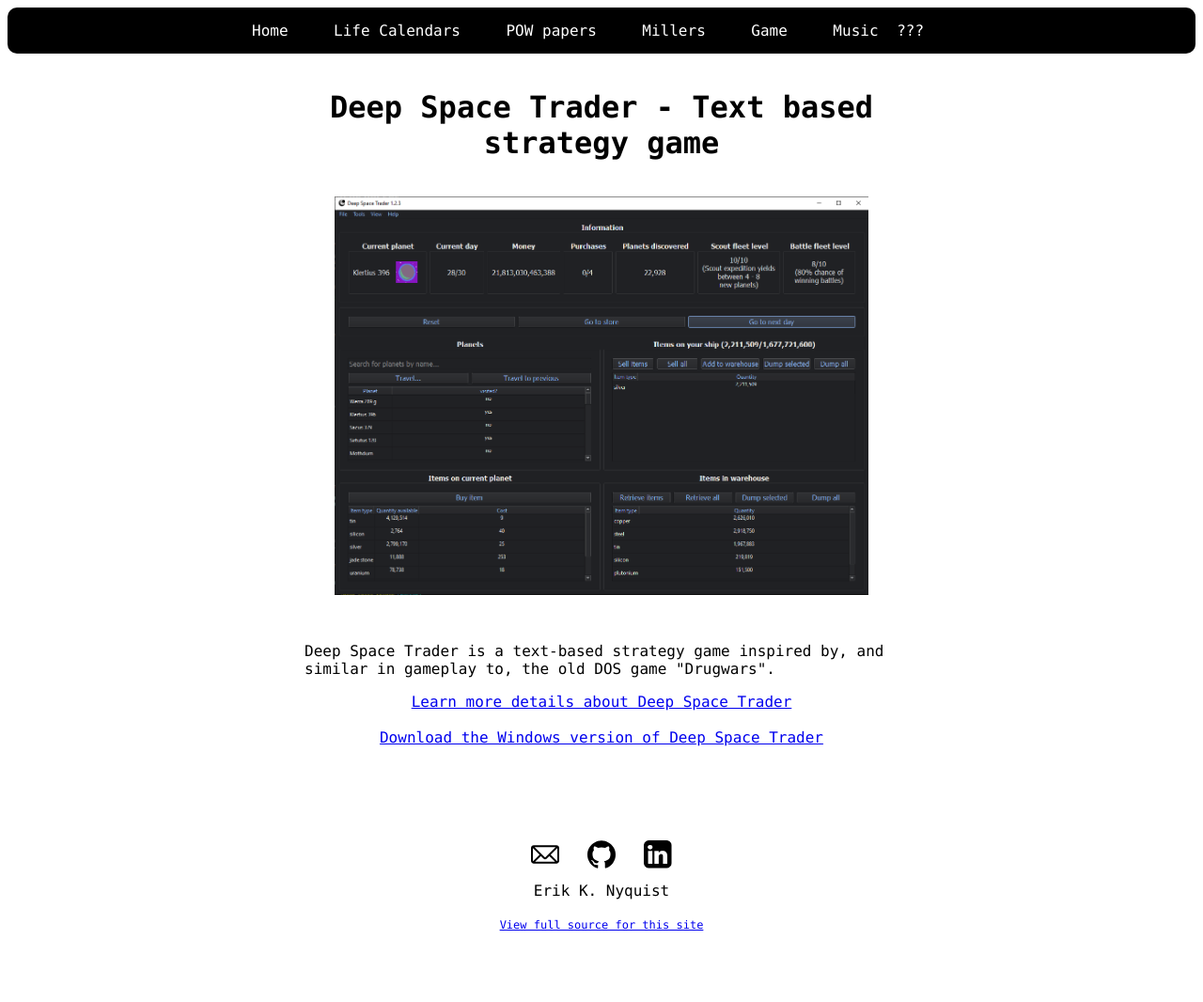
After one commit to eriknyquist/personal-site, a Django app: template templates/deepspacetrader.html in a window 1280 px wide. The commit adds this page. Shown: the whole page at 94% size. Run offline with Django 3.2, Linux system fonts and the light colour scheme; the template is opened without the code that fills it, so the values that code supplies are empty.

Commit message:
Misc. updates, add deep space trader page

```diff
--- a/main/urls.py
+++ b/main/urls.py
@@ -15,6 +15,7 @@ urlpatterns = [
     path('ptttl/', views.ptttl, name='ptttl'),
     path('music/', views.music, name='music'),
     path('wadenyquist/', views.wadenyquist, name='wadenyquist'),
+    path('deepspacetrader/', views.deepspacetrader, name='deepspacetrader'),
     path('wadenyquist_pdf/', views.wadenyquist_pdf, name='wadenyquist_pdf'),
     path('millerfamilyhistory/', views.millerfamilyhistory, name='millerfamilyhistory'),
     path('millerfamilyhistory_pdf/', views.millerfamilyhistory_pdf, name='millerfamilyhistory_pdf'),
--- a/main/views.py
+++ b/main/views.py
@@ -107,6 +107,9 @@ def wadenyquist_pdf(request):
 def wadenyquist(request):
     return render(request, 'wadenyquist.html')
 
+def deepspacetrader(request):
+    return render(request, 'deepspacetrader.html')
+
 def millerfamilyhistory_pdf(request):
     # Read PDF file and create response
     with json_file_lock:
--- /dev/null
+++ b/templates/deepspacetrader.html
@@ -0,0 +1,34 @@
+<html>
+<head>
+    {% include "common.html" %}
+</head>
+
+<body>
+{% include "header.html" %}
+<div class="main">
+    <div class="heading">
+        <h1>Deep Space Trader - Text based strategy game</h1>
+    </div>
+
+    {% load static %}
+    <div style="text-align:center;margin-bottom:50px">
+        <img src="{% static "images/deep_space_trader.png" %}" width="90%">
+    </div>
+
+
+    <p>Deep Space Trader is a text-based strategy game inspired by, and similar in gameplay to, the old DOS game "Drugwars".</p>
+
+    <div style="text-align:center">
+        <a target="_blank" href="https://github.com/eriknyquist/deep_space_trader/blob/master/README.rst">Learn more details about Deep Space Trader</a>
+    </div>
+
+    <br>
+
+    <div style="text-align:center">
+        <a target="_blank" href="https://github.com/eriknyquist/deep_space_trader/releases/latest">Download the Windows version of Deep Space Trader</a>
+    </div>
+
+</div>
+{% include "footer.html" %}
+</body>
+</html>
--- a/templates/header.html
+++ b/templates/header.html
@@ -4,9 +4,10 @@
 <div class="topnav">
 	<a href="/" class="{% if request.path == '/' %}navactive{% else %}navurl{% endif %}">Home</a>&nbsp;&nbsp;&nbsp;
 	<a href="/calendar/" title="Generate a personalized, printable 90-year life calendar" class="{% if request.path == '/calendar/' %}navactive{% else %}navurl{% endif %}">Life Calendars</a>&nbsp;&nbsp;&nbsp;
-	<a href="/ptttl/" title="What is PTTTL? click it and find out..." class="{% if request.path == '/ptttl/' %}navactive{% else %}navurl{% endif %}">PTTTL</a>&nbsp;&nbsp;&nbsp;
+    <!-- <a href="/ptttl/" title="What is PTTTL? click it and find out..." class="{% if request.path == '/ptttl/' %}navactive{% else %}navurl{% endif %}">PTTTL</a>&nbsp;&nbsp;&nbsp; -->
 	<a href="/wadenyquist/" title="First hand account of a WW2 POW" class="{% if request.path == '/wadenyquist/' %}navactive{% else %}navurl{% endif %}">POW papers</a>&nbsp;&nbsp;&nbsp;
-	<a href="/millerfamilyhistory/" title="Miller family genealogy project" class="{% if request.path == '/millerfamilyhistory/' %}navactive{% else %}navurl{% endif %}">The Millers</a>&nbsp;&nbsp;&nbsp;
-	<a href="/lastchance/" title="Stupid scene from a stupid movie" class="{% if request.path == '/lastchance/' %}navactive{% else %}navurl{% endif %}">Cube 2</a>&nbsp;&nbsp;&nbsp;
+	<a href="/millerfamilyhistory/" title="Miller family genealogy project" class="{% if request.path == '/millerfamilyhistory/' %}navactive{% else %}navurl{% endif %}">Millers</a>&nbsp;&nbsp;&nbsp;
+    <a href="/deepspacetrader/" title="Dumb little space game" class="{% if request.path == '/deepspacetrader/' %}navactive{% else %}navurl{% endif %}">Game</a>&nbsp;&nbsp;&nbsp;
 	<a href="/music/" title="Music that I done made" class="{% if request.path == '/music/' %}navactive{% else %}navurl{% endif %}">Music</a>
+	<a href="/lastchance/" title="Stupid scene from a stupid movie" class="{% if request.path == '/lastchance/' %}navactive{% else %}navurl{% endif %}">???</a>&nbsp;&nbsp;&nbsp;
 </div>
```
Also changed, not shown: templates/calendar.html (+5 -4 lines), static/images/deep_space_trader.png (added).
